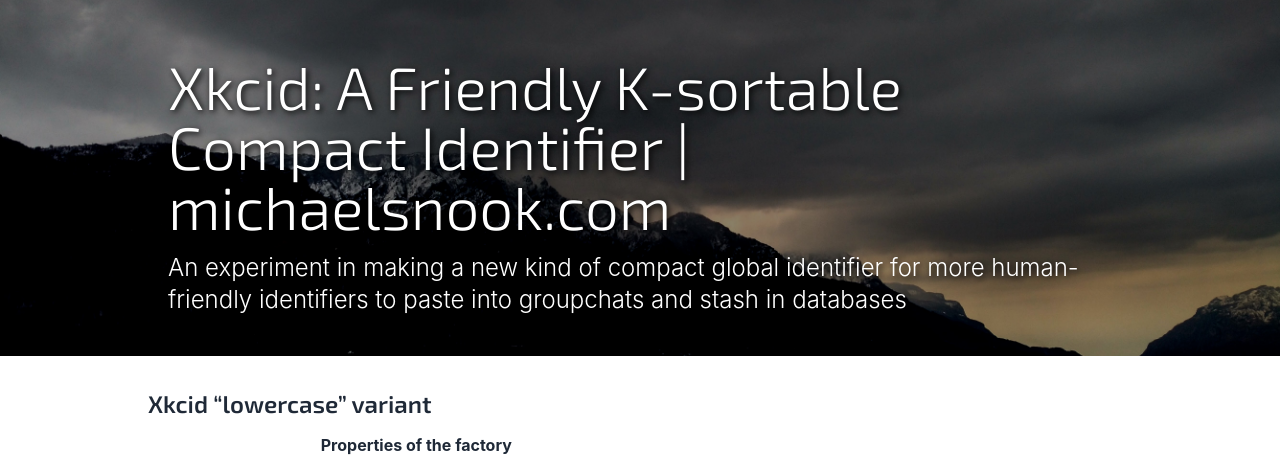
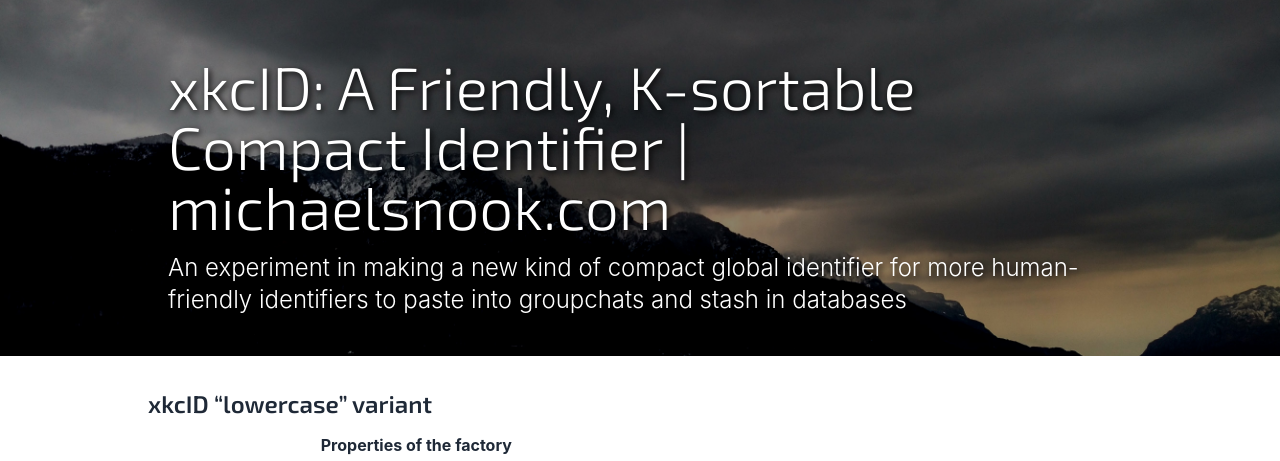
Before and after one commit to michaelsnook/michaelsnook.com, a Next.js app: page /samples/xkcid in a window 1280 px wide. Shown: the top 461 px of the page. Built offline with nearby package versions, Linux system fonts and the light colour scheme; no server answers.

Commit message:
Redo caps to: xkcId

```diff
--- a/app/(public)/samples/xkcid/page.tsx
+++ b/app/(public)/samples/xkcid/page.tsx
@@ -2,7 +2,7 @@
 import xkcid from './xkcid'
 
 export const metadata = {
-	title: 'Xkcid: A Friendly K-sortable Compact Identifier | michaelsnook.com',
+	title: 'xkcID: A Friendly, K-sortable Compact Identifier | michaelsnook.com',
 	description:
 		'An experiment in making a new kind of compact global identifier for more human-friendly identifiers to paste into groupchats and stash in databases',
 	image: '/images/my-face-circle.png',
@@ -26,7 +26,7 @@
 					const id = cid.make()
 					return (
 						<section key={cid.variant} className="">
-							<h3 className="h3">Xkcid &ldquo;{cid.variant}&rdquo; variant</h3>
+							<h3 className="h3">xkcID &ldquo;{cid.variant}&rdquo; variant</h3>
 							<table>
 								<tr>
 									<td className={classes.heading} colSpan={2}>
--- a/app/(public)/samples/xkcid/xkcid.ts
+++ b/app/(public)/samples/xkcid/xkcid.ts
@@ -19,12 +19,12 @@
 	timeDropPrecision: number
 }
 
-// These are the different types of XKCID, using different alphabets/bases,
+// These are the different types of xkcID, using different alphabets/bases,
 // and different time-precision. These don't get set in user-land so the values
 // must be double checked by humans / debated / PR'd etc.
 const settings: Record<XkcidVariantOptions, XkcidSettings> = {
 	lowercase: {
-		timeLength: 10,
+		timeLength: 8,
 		randomnessLength: 6,
 		alphabet: '123456789abcdefghijkmnopqrstuvwxyz',
 		timeDropPrecision: 1, // 34ms ticks
@@ -71,14 +71,11 @@
 	return result
 }
 
-function generateRandomBaseX(
-	variant: XkcidVariantOptions,
-	length: number
-): string {
-	const { alphabet } = settings[variant]
+function generateRandomBaseX(variant: XkcidVariantOptions): string {
+	const { alphabet, randomnessLength } = settings[variant]
 	const base = alphabet.length
 	return Array.from(
-		{ length },
+		{ length: randomnessLength },
 		() => alphabet[Math.floor(Math.random() * base)]
 	).join('')
 }
@@ -114,7 +111,7 @@
 			timeInMilliseconds ??= new Date().getTime()
 			const timeStringMs = numberToBaseX(variant, timeInMilliseconds)
 			const timeString = padOrTrimString(variant, timeStringMs)
-			const randomnessString = generateRandomBaseX(variant, randomnessLength)
+			const randomnessString = generateRandomBaseX(variant)
 
 			return {
 				variant,
```
